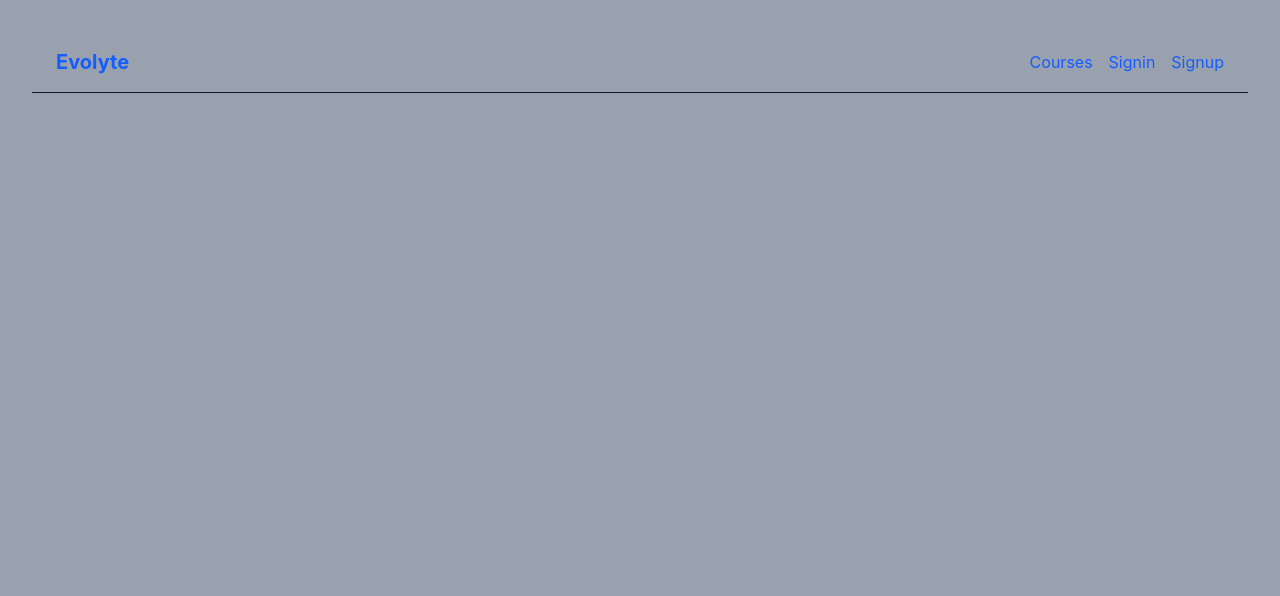
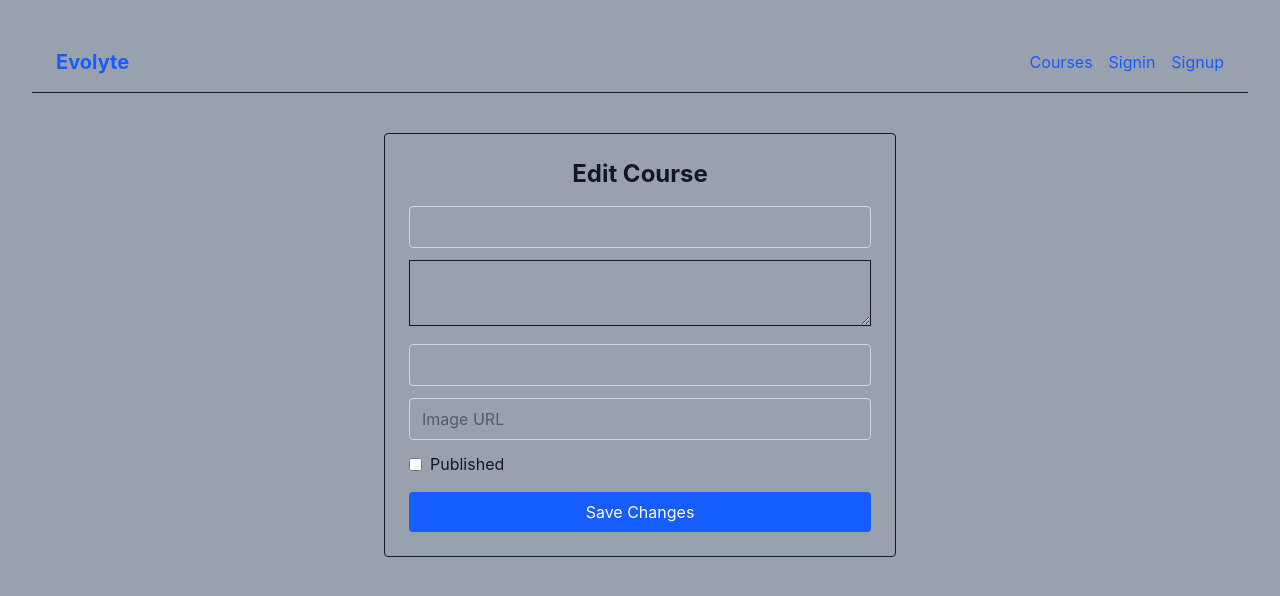
Before and after one commit to Babu-Vadaboina/CourseSellingApp, a React app in the folder frontend/: page /admin/edit-course/1 in a window 1280 px wide. Shown: the top 596 px of the page. Built offline with nearby package versions, Linux system fonts and the light colour scheme; no server answers; the HTML template or start-up script is replaced by a standard one.

Commit message:
FE - added edit course for admin

```diff
--- a/frontend/src/App.jsx
+++ b/frontend/src/App.jsx
@@ -12,6 +12,7 @@ import AdminSignin from "./pages/admin/AdminSignin";
 import AdminDashboard from "./pages/admin/AdminDashboard";
 import CreateCourse from "./pages/admin/CreateCourse";
 import AdminCourses from "./pages/admin/AdminCourses";
+import EditCourse from "./pages/admin/EditCourse";
 
 function App() {
   return (
@@ -29,6 +30,7 @@ function App() {
           <Route path="/admin/dashboard" element={<AdminDashboard />} />
           <Route path="/admin/create-course" element={<CreateCourse />} />
           <Route path="/admin/courses" element={<AdminCourses />} />
+          <Route path="/admin/edit-course/:id" element={<EditCourse />} />
         </Routes>
       </BrowserRouter>
     </AuthProvider>
--- /dev/null
+++ b/frontend/src/pages/admin/EditCourse.jsx
@@ -0,0 +1,108 @@
+import { useParams, useNavigate } from "react-router-dom";
+import { useEffect, useState } from "react";
+import api from "../../api/axios";
+
+export default function EditCourse() {
+  const { id } = useParams();
+  const navigate = useNavigate();
+
+  const [form, setForm] = useState({
+    title: "",
+    description: "",
+    price: "",
+    imageUrl: "",
+    published: false,
+  });
+
+  useEffect(() => {
+    api
+      .get(`/courses/${id}`)
+      .then((res) => {
+        const c = res.data.course;
+        setForm({
+          title: c.title,
+          description: c.description,
+          price: c.price,
+          imageUrl: c.imageUrl || "",
+          published: c.published,
+        });
+      })
+      .catch(() => alert("Failed to load course"));
+  }, [id]);
+
+  async function handleSubmit(e) {
+    e.preventDefault();
+    try {
+      await api.put(`/admin/course/${id}`, {
+        ...form,
+        price: Number(form.price),
+      });
+
+      alert("Course updated");
+      navigate("/admin/courses");
+    } catch (err) {
+      alert(err.response?.data?.message || "Update failed");
+    }
+  }
+
+  return (
+    <form
+      onSubmit={handleSubmit}
+      className="max-w-lg mx-auto p-6 mt-10 border rounded"
+    >
+      <h2 className="text-2xl font-bold mb-4">Edit Course</h2>
+
+      <input
+        className="w-full border p-2 mb-3"
+        value={form.title}
+        onChange={(e) => setForm({ ...form, title: e.target.value })}
+      />
+
+      <textarea
+        className="w-full border p-2 mb-3"
+        value={form.description}
+        onChange={(e) =>
+          setForm({
+            ...form,
+            description: e.target.value,
+          })
+        }
+      />
+
+      <input
+        className="w-full border p-2 mb-3"
+        type="number"
+        value={form.price}
+        onChange={(e) => setForm({ ...form, price: e.target.value })}
+      />
+
+      <input
+        className="w-full border p-2 mb-3"
+        placeholder="Image URL"
+        value={form.imageUrl}
+        onChange={(e) =>
+          setForm({
+            ...form,
+            imageUrl: e.target.value,
+          })
+        }
+      />
+
+      <label className="flex items-center gap-2 mb-4">
+        <input
+          type="checkbox"
+          checked={form.published}
+          onChange={(e) =>
+            setForm({
+              ...form,
+              published: e.target.checked,
+            })
+          }
+        />
+        Published
+      </label>
+
+      <button className="w-full bg-black text-white py-2">Save Changes</button>
+    </form>
+  );
+}
```
